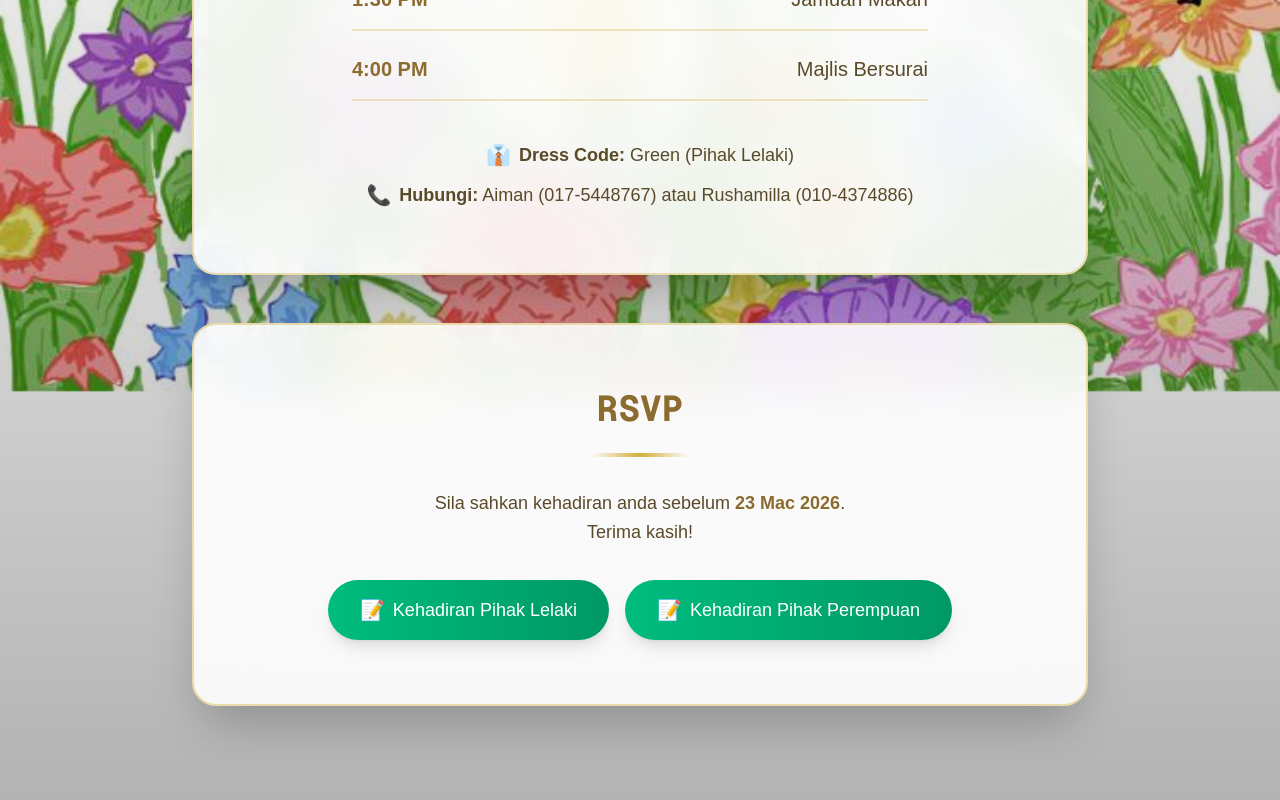
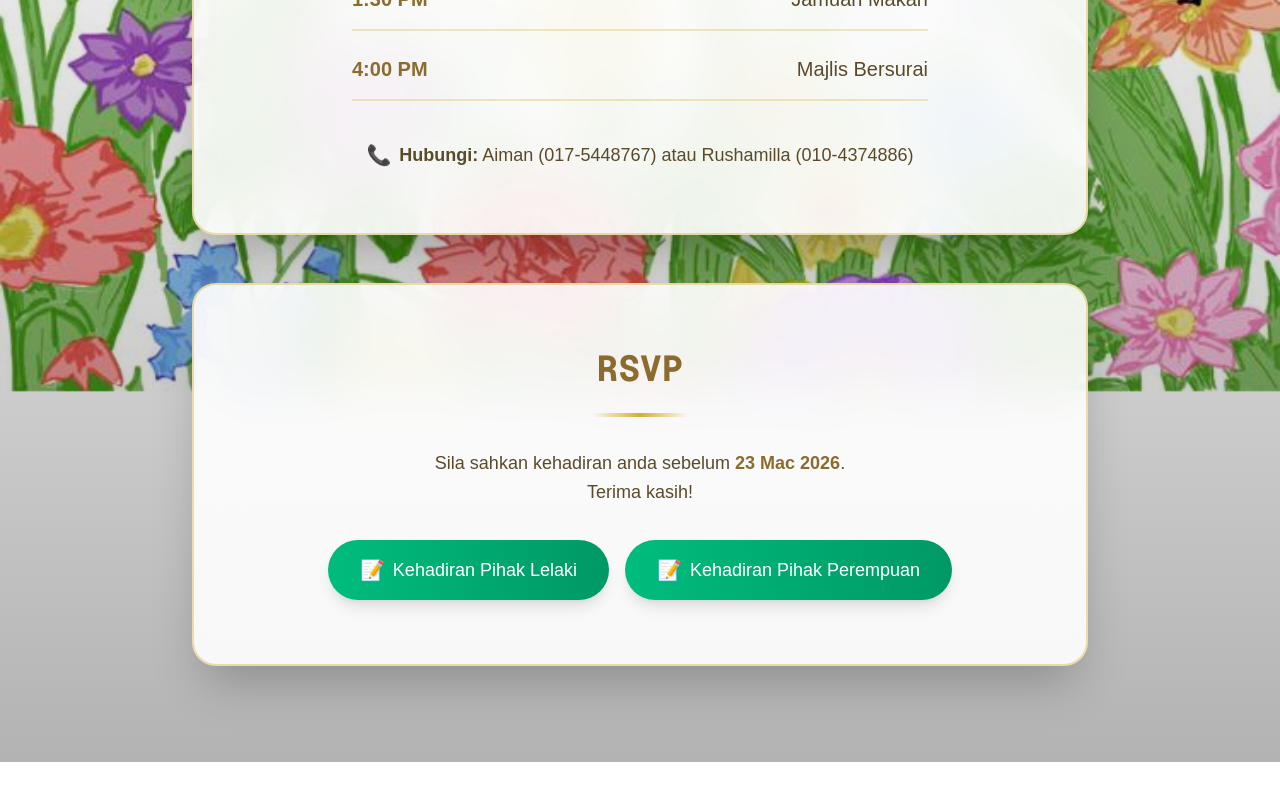
Before and after one commit to Aiman-99/Aiman-99, a Next.js app: page / in a window 1280 px wide. Shown: the part 1452-2252 px from the top of the page. After the commit the page ends 2214 px from the top, so only its background shows below. Built offline with nearby package versions, Linux system fonts and the light colour scheme.

Commit message:
Update Hero.tsx

```diff
--- a/components/Hero.tsx
+++ b/components/Hero.tsx
@@ -329,12 +329,12 @@
 
             {/* Additional Info */}
             <div className="text-center mt-10 space-y-3 text-[#5A4A2A]">
-              <div className="flex items-center justify-center gap-2">
+              {/* <div className="flex items-center justify-center gap-2">
                 <span className="text-xl">👔</span>
                 <p className="text-base sm:text-lg">
                   <span className="font-semibold">Dress Code:</span> Green (Pihak Lelaki)
                 </p>
-              </div>
+              </div> */}
               <div className="flex items-center justify-center gap-2">
                 <span className="text-xl">📞</span>
                 <p className="text-base sm:text-lg">
```
